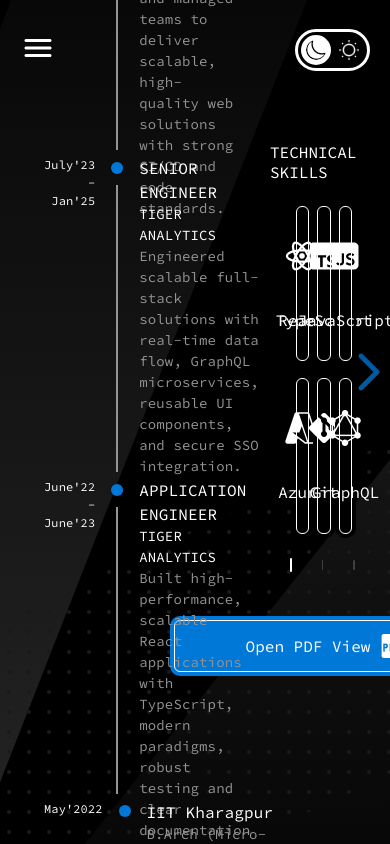
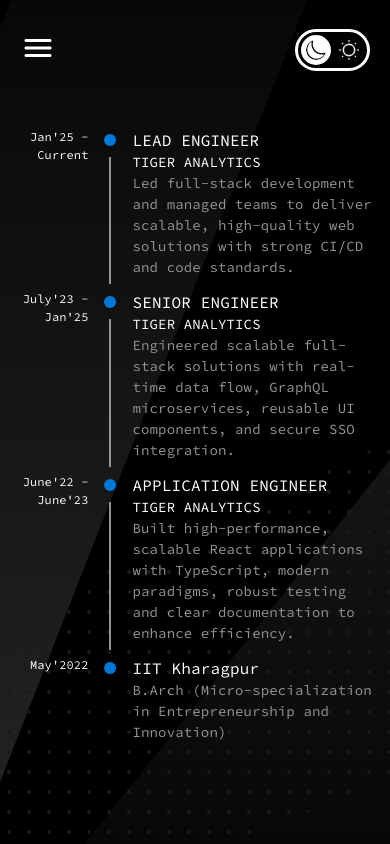
Before and after one commit to shashankbs2410/profile_page_frontend, a React (Vite) app: page /resume in a window 390 px wide. Built offline with nearby package versions, Linux system fonts and the light colour scheme.

Commit message:
resume page responsiveness fixes

```diff
--- a/src/components/common/skillCard.tsx
+++ b/src/components/common/skillCard.tsx
@@ -6,7 +6,10 @@ const SkillCardComponent = (props: {
   mode: "dark" | "light";
 }) => {
   return (
-    <div className={`${classes.container} ${classes[props.mode]}`}>
+    <div
+      className={`${classes.container} ${classes[props.mode]}`}
+      key={props.title}
+    >
       <img
         src={props.img}
         alt={props.title}
--- a/src/components/common/timeLine.tsx
+++ b/src/components/common/timeLine.tsx
@@ -20,7 +20,9 @@ type timeLineData = {
 };
 
 const TimeLineComponent = (props: { data: timeLineData[] }) => {
-  const { mode } = useSelector((state: RootState) => state.container);
+  const { mode, screenWidth } = useSelector(
+    (state: RootState) => state.container
+  );
 
   return (
     <Timeline
@@ -34,7 +36,12 @@ const TimeLineComponent = (props: { data: timeLineData[] }) => {
       {props.data.map((item, i) => (
         <TimelineItem
           key={item.title}
-          sx={{ height: `calc(100% / ${props.data.length})` }}
+          sx={{
+            height:
+              screenWidth < 768
+                ? "fit-content"
+                : `calc(100% / ${props.data.length})`,
+          }}
         >
           <TimelineOppositeContent className={classes.time}>
             {item.time}
--- a/src/styles/componentStyles/common/paginationWrapper.module.css
+++ b/src/styles/componentStyles/common/paginationWrapper.module.css
@@ -44,7 +44,7 @@
   width: 14px;
   height: 14px;
   border-radius: 7px;
-  background-color: #FFFFFF;
+  background-color: #ffffff;
 }
 
 .page_dot.selected.light {
@@ -52,7 +52,7 @@
 }
 
 .page_dot.selected.dark {
-  background-color: #FFFFFF;
+  background-color: #ffffff;
 }
 
 .items_container {
@@ -80,3 +80,15 @@
 .list_box.light {
   color: #000000;
 }
+
+@media (max-width: 767px) {
+  /* Mobile-specific styles */
+  .list_box {
+    width: calc(100% - 40px);
+    gap: 1.5rem;
+  }
+
+  .items_container {
+    height: 18rem;
+  }
+}
--- a/src/styles/componentStyles/common/skillcard.module.css
+++ b/src/styles/componentStyles/common/skillcard.module.css
@@ -35,4 +35,16 @@
   display: flex;
   justify-content: center;
   align-items: center;
+  text-align: center;
 }
+
+@media (max-width: 767px) {
+  /* Mobile-specific styles */
+  .container {
+    height: 8rem;
+  }
+
+  .title {
+    font-size: 12px;
+  }
+}
--- a/src/styles/componentStyles/common/timeLine.module.css
+++ b/src/styles/componentStyles/common/timeLine.module.css
@@ -34,3 +34,10 @@
 .dot {
   background-color: #0078d7 !important;
 }
+
+@media (max-width: 767px) {
+  /* Mobile-specific styles */
+  .container {
+    width: 100%;
+  }
+}
--- a/src/styles/componentStyles/resumeComponents/resumedetails.module.css
+++ b/src/styles/componentStyles/resumeComponents/resumedetails.module.css
@@ -96,3 +96,31 @@
 .pdf_icon.light {
   filter: brightness(0);
 }
+
+@media (max-width: 767px) {
+  /* Mobile-specific styles */
+  .container {
+    flex-direction: column;
+    padding: 0px;
+    overflow-y: auto;
+    overflow-x: hidden;
+    justify-content: flex-start;
+  }
+
+  .left_section {
+    width: 100%;
+    padding: 0px;
+    height: auto;
+  }
+
+  .right_section {
+    width: 100%;
+    padding: 0px;
+    height: auto;
+    margin: 0px;
+  }
+
+  .divider {
+    display: none;
+  }
+}
--- a/src/styles/pageStyles/resume.module.css
+++ b/src/styles/pageStyles/resume.module.css
@@ -5,3 +5,10 @@
   height: calc(100% - 140px);
   padding: 20px;
 }
+
+@media (max-width: 767px) {
+  /* Mobile-specific styles */
+  .resume_container {
+    padding: 0px;
+  }
+}
```
